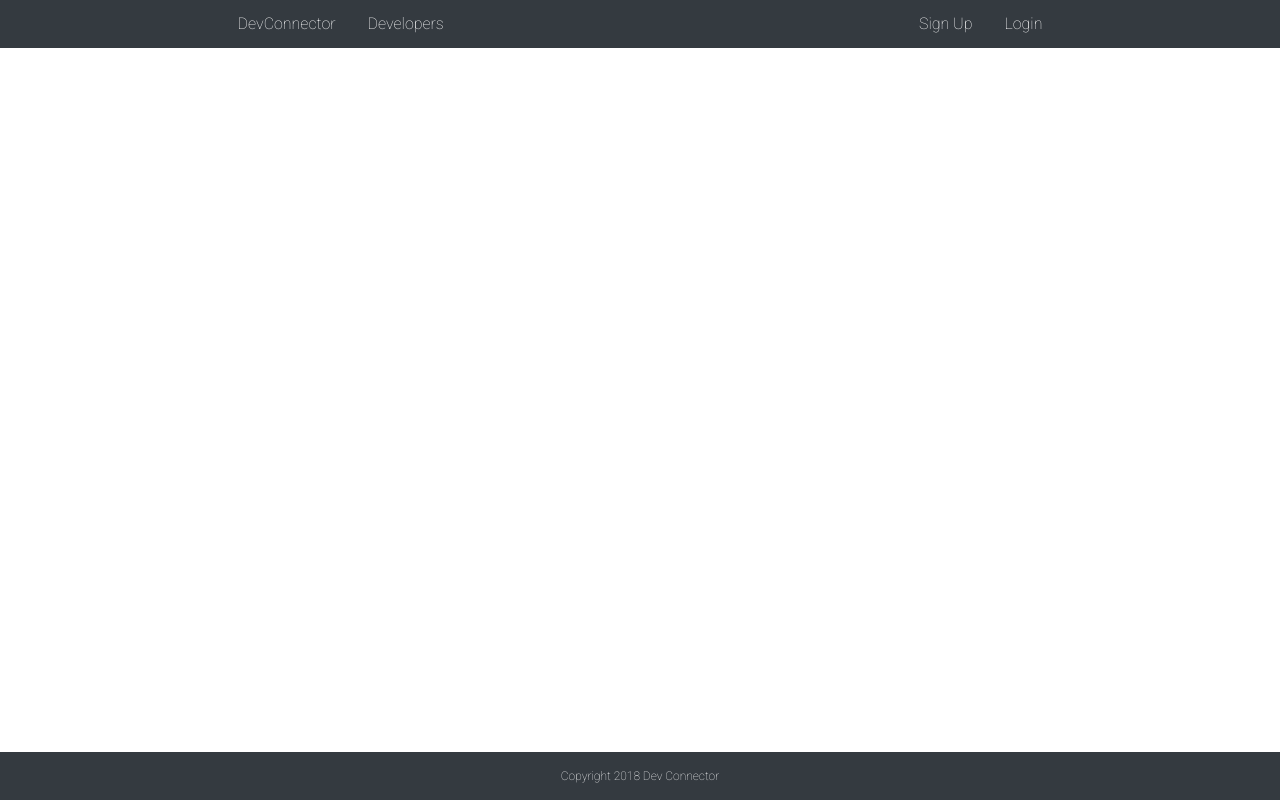
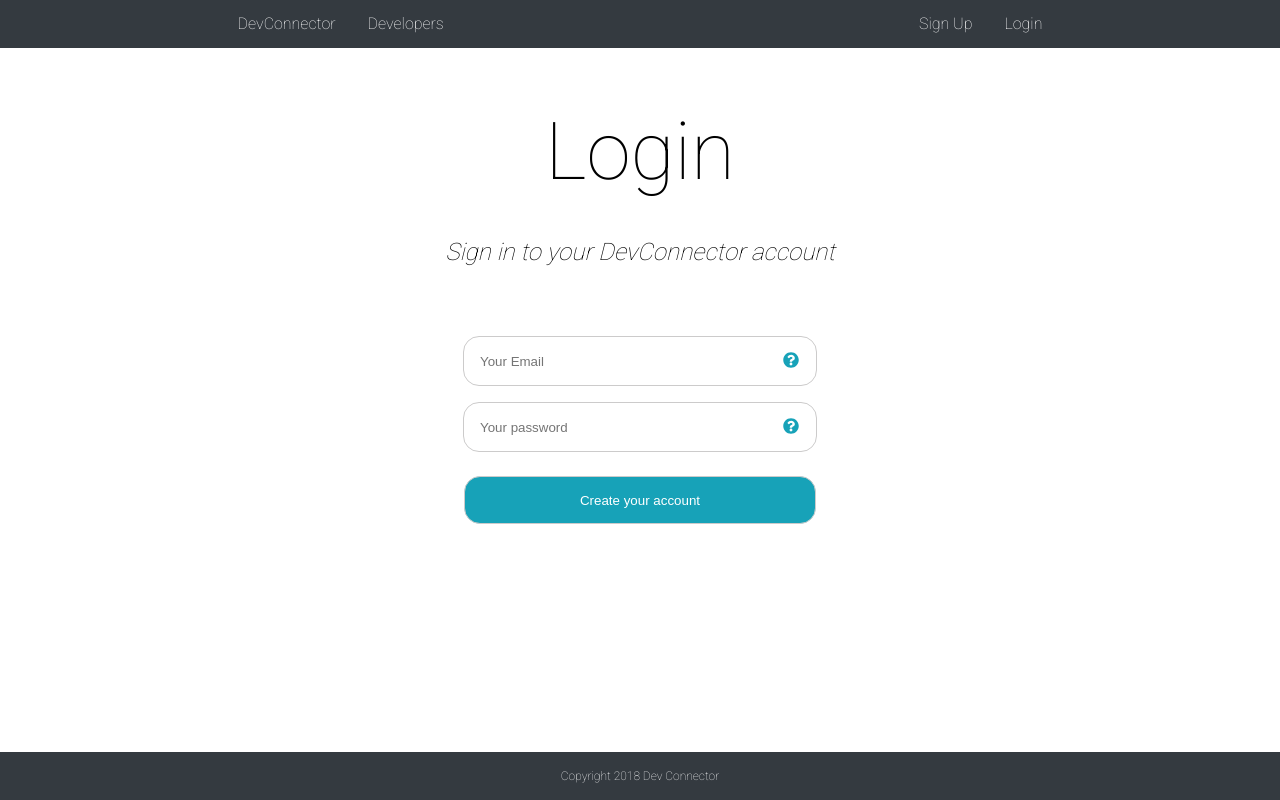
Before and after one commit to erwanriou/devconnector, a React (Create React App) app in the folder client/: page /login in a window 1280 px wide. Built offline with nearby package versions, Linux system fonts and the light colour scheme.

Commit message:
[project] - Update and creating login auth UI, update css and separate popup dumb component

```diff
--- /dev/null
+++ b/client/src/components/auth/Card.js
@@ -0,0 +1,21 @@
+import React from 'react'
+
+const Card = ({ title }) => (
+  <div className="card">
+    <div className="header">{title}</div>
+    { title === 'Required Name' &&
+       <div className="content">
+          Your First and Last name together. This field is required
+       </div> }
+    { title === 'Required Email' &&
+      <div className="content">
+        This site uses Gravatar so if you want a profile image, use a Gravatar email
+      </div> }
+    { title === 'Required Password' &&
+      <div className="content">
+        The password should include upper-case and lower-case letters and one or more numerical digits. It should be at least 6 caraters lenght
+      </div> }
+  </div>
+)
+
+export default Card
--- a/client/src/components/auth/Login.js
+++ b/client/src/components/auth/Login.js
@@ -1,10 +1,80 @@
 import React from 'react'
+import Popup from 'reactjs-popup'
+import Card from  './Card'
+import * as FontAwesome from 'react-icons/fa'
 
 class Login extends React.Component {
+  constructor(props) {
+    super(props)
+
+    this.state = {
+      email: '',
+      password: '',
+      errors: {},
+    }
+    this.handleQueryInput = this.handleQueryInput.bind(this)
+    this.handleSubmit = this.handleSubmit.bind(this)
+  }
+
+  handleSubmit(e) {
+    e.preventDefault()
+    const User = {
+      email: this.state.email,
+      password: this.state.password,
+    }
+    console.log(User);
+  }
+
+  handleQueryInput(e) {
+    e.preventDefault()
+    this.setState({
+      [e.target.name]: e.target.value
+    })
+  }
+
   render() {
+    const { email, password } = this.state
     return (
-      <div>
+      <div className="container auth">
         <h1>Login</h1>
+        <h2>Sign in to your DevConnector account</h2>
+        <form onSubmit={this.handleSubmit}>
+          <div className='field'>
+            <input
+              type='email'
+              name='email'
+              value={email}
+              onChange={this.handleQueryInput}
+              placeholder='Your Email'
+            />
+            <Popup
+              trigger={<FontAwesome.FaQuestionCircle className='questionicon'/>}
+              position="right center"
+              on="hover">
+              <Card title="Required Email" />
+            </Popup>
+          </div>
+          <div className='field'>
+            <input
+              type='password'
+              name='password'
+              value={password}
+              onChange={this.handleQueryInput}
+              placeholder='Your password'
+            />
+            <Popup
+              trigger={<FontAwesome.FaQuestionCircle className='questionicon'/>}
+              position="right center"
+              on="hover">
+              <Card title="Required Password" />
+            </Popup>
+          </div>
+          <button
+            type='submit'
+            className='submitbtn'>
+            Create your account
+          </button>
+        </form>
       </div>
     )
   }
--- a/client/src/components/auth/Register.js
+++ b/client/src/components/auth/Register.js
@@ -1,24 +1,7 @@
 import React from 'react'
-import Popup from "reactjs-popup"
+import Popup from 'reactjs-popup'
+import Card from  './Card'
 import * as FontAwesome from 'react-icons/fa'
-
-const Card = ({ title }) => (
-  <div className="card">
-    <div className="header">{title}</div>
-    { title === 'Required Name' &&
-       <div className="content">
-          Your First and Last name together. This field is required
-       </div> }
-    { title === 'Required Email' &&
-      <div className="content">
-        This site uses Gravatar so if you want a profile image, use a Gravatar email
-      </div> }
-    { title === 'Required Password' &&
-      <div className="content">
-        The password should include upper-case and lower-case letters and one or more numerical digits. It should be at least 6 caraters lenght
-      </div> }
-  </div>
-)
 
 class Register extends React.Component {
   constructor(props) {
@@ -56,7 +39,7 @@ class Register extends React.Component {
   render() {
     const { name, email, password, password2 } = this.state
     return (
-      <div className="container register">
+      <div className="container auth">
         <h1>Sign Up</h1>
         <h2>Create your DevConnector account</h2>
         <form onSubmit={this.handleSubmit}>
--- a/client/src/styles/style.css
+++ b/client/src/styles/style.css
@@ -81,7 +81,7 @@ body {
 }
 
 /* Register */
-.register h1, .register h2, .register .register {
+.auth h1, .auth h2 {
   position: relative;
   text-align: center;
   z-index: 10;
@@ -89,30 +89,26 @@ body {
   align-items: center;
   justify-content: center;
 }
-.register h1 {
+.auth h1 {
   padding-top: 7rem;
   font-size: 5rem;
 }
-.register h2 {
+.auth h2 {
   padding: 3rem;
   font-size: 1.5rem;
   font-style: italic;
 }
-.register p {
-  font-style: italic;
-  margin: 1rem;
-}
-.register form {
+.auth form {
   position: relative;
   display: flex;
   align-items: center;
   flex-direction: column;
   margin: 1rem 0 5rem 0;
 }
-.register form .field {
+.auth form .field {
   position: relative;
 }
-.register form input {
+.auth form input {
   width: 20rem;
   height: 3rem;
   padding: 0 1rem;
@@ -143,7 +139,7 @@ body {
   width: 100%;
   padding-top: 1rem;
 }
-.register form button {
+.auth form button {
   width: 22rem;
   height: 3rem;
   padding: 0 1rem;
@@ -153,7 +149,7 @@ body {
   background-color: #17a2b8;
   color: white;
 }
-.register form input:focus{
+.auth form input:focus{
   outline:none;
   border: 1px solid #8d8def;
 }
```
